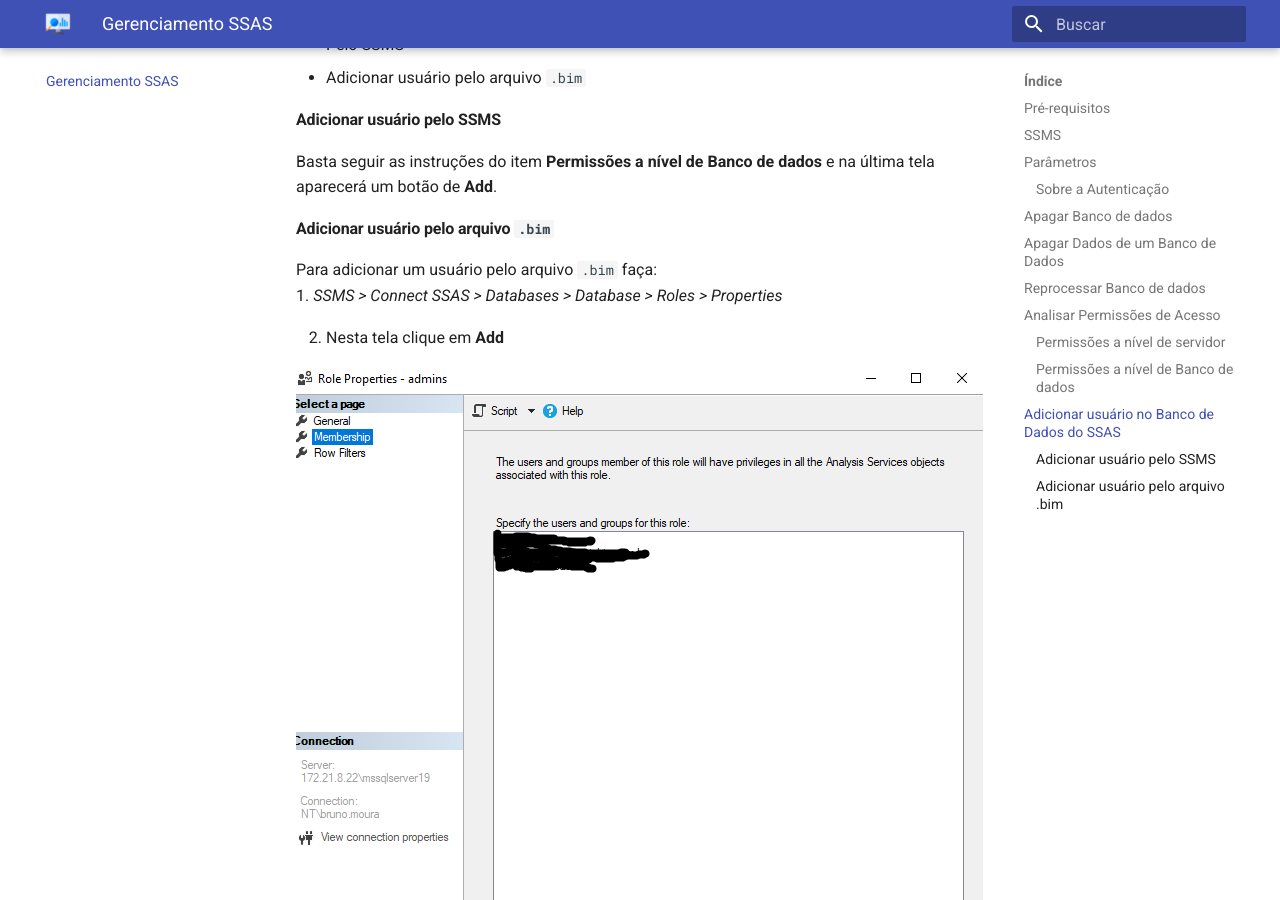
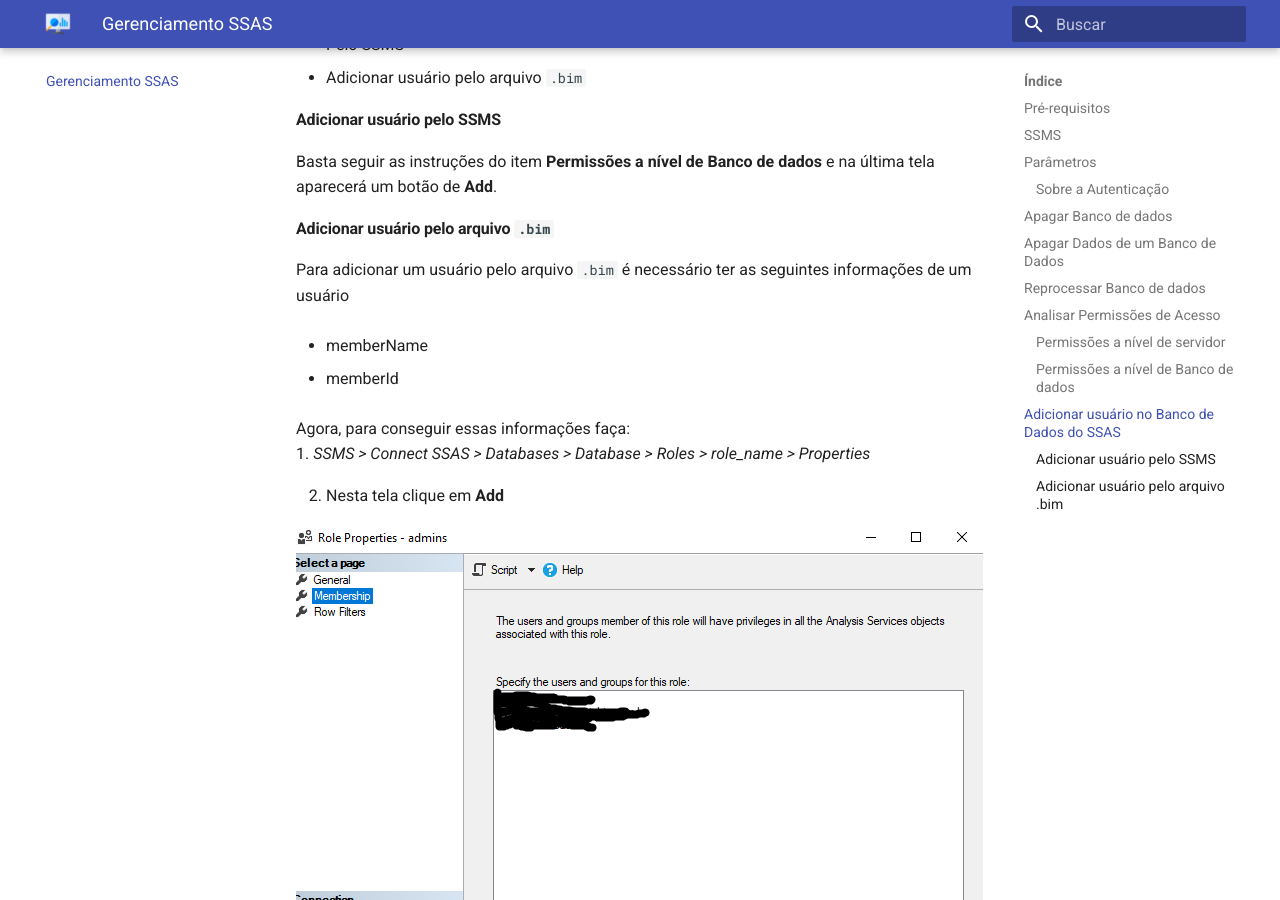
Before and after one commit to brunocampos01/automated-business-intelligence-at-azure, an MkDocs documentation site: the page built from docs/03.02_gerenciamento_ssas.md, in a window 1280 px wide and 900 px high, scrolled down 5341 px. Built offline with MkDocs 1.6.1 and Material for MkDocs 9.7.7, drawn with Linux system fonts in a browser that asks for light colours.

Commit message:
Update 03.02_gerenciamento_ssas.md

```diff
--- a/docs/03.02_gerenciamento_ssas.md
+++ b/docs/03.02_gerenciamento_ssas.md
@@ -75,9 +75,15 @@
 Basta seguir as instruções do item **Permissões a nível de Banco de dados** e na última tela aparecerá um botão de **Add**.
 
 #### Adicionar usuário pelo arquivo `.bim`
-Para adicionar um usuário pelo arquivo `.bim` faça:
+Para adicionar um usuário pelo arquivo `.bim` é necessário ter as seguintes informações de um usuário
+
+- memberName
+
+- memberId
+
+Agora, para conseguir essas informações faça:
 <br/>
-1. *SSMS > Connect SSAS > Databases > Database > Roles > Properties*
+1. *SSMS > Connect SSAS > Databases > Database > Roles > role_name > Properties*
 
 2. Nesta tela clique em **Add**
 
```
Also changed, not shown: other parts of docs/03.02_gerenciamento_ssas.md (+6 -4 lines).
